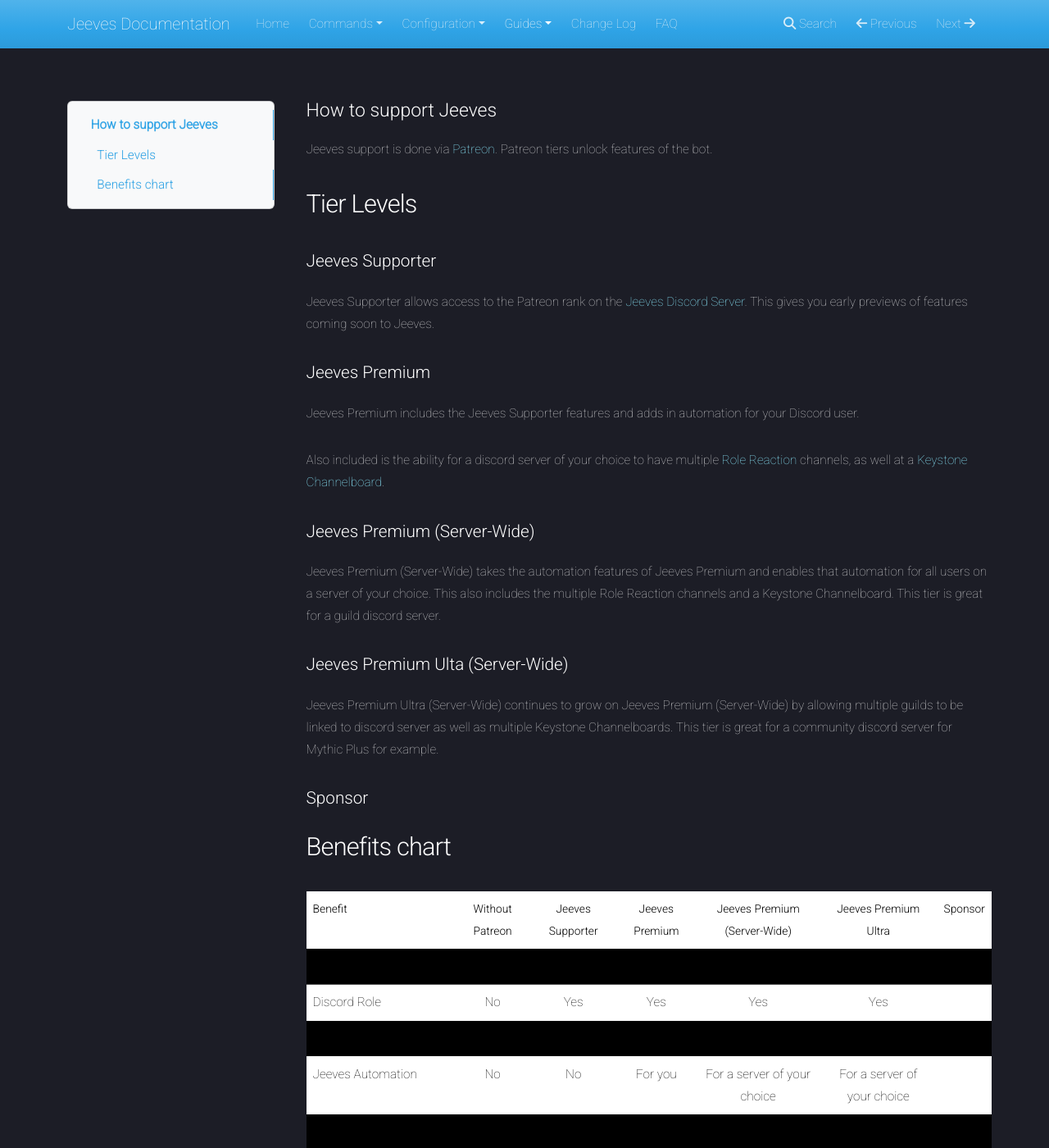
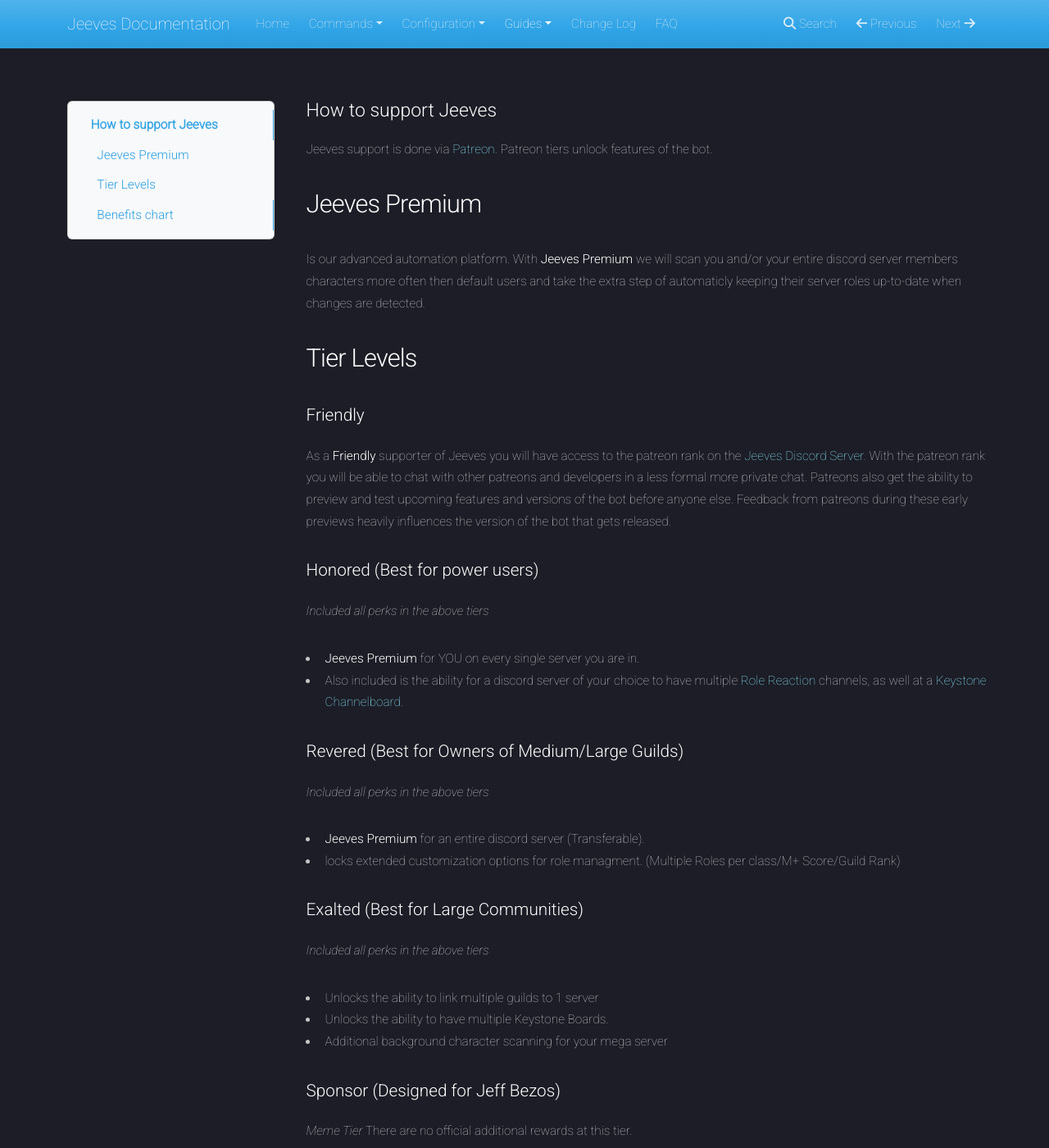
Before and after one commit to TeamJeeves/Jeeves-Bot-Documentation, an MkDocs documentation site: the page built from docs/guides/Supporting-Jeeves.md, in a window 1280 px wide and 1400 px high. Shown: the whole window at 82% size. Built offline with MkDocs 1.6.1, drawn with Linux system fonts in a browser that asks for light colours; nearby versions of some CDN libraries.

Commit message:
Deadlystrike update to Supporting Jeeves

```diff
--- a/docs/guides/Supporting-Jeeves.md
+++ b/docs/guides/Supporting-Jeeves.md
@@ -2,33 +2,50 @@
 
 Jeeves support is done via [Patreon](https://www.patreon.com/JeevesBot). Patreon tiers unlock features of the bot.
 
+## Jeeves Premium
+Is our advanced automation platform. With **Jeeves Premium** we will scan you and/or your entire discord server members characters more often then default users and take the extra step of automaticly keeping their server roles up-to-date when changes are detected.
 ## Tier Levels
 
-### Jeeves Supporter
+### Friendly
 
-Jeeves Supporter allows access to the Patreon rank on the [Jeeves Discord Server](https://www.jeeves.bot/discord). This gives you early previews of features coming soon to Jeeves.
-### Jeeves Premium
+As a **Friendly** supporter of Jeeves you will have access to the patreon rank on the [Jeeves Discord Server](https://www.jeeves.bot/discord).
+With the patreon rank you will be able to chat with other patreons and developers in a less formal more private chat.
+Patreons also get the ability to preview and test upcoming features and versions of the bot before anyone else.
+Feedback from patreons during these early previews heavily influences the version of the bot that gets released.
 
-Jeeves Premium includes the Jeeves Supporter features and adds in automation for your Discord user.
 
-Also included is the ability for a discord server of your choice to have multiple [Role Reaction](../commands/admin/rolereaction.md) channels, as well at a [Keystone Channelboard](Setting-Up-A-Board.md).
-### Jeeves Premium (Server-Wide)
+### Honored (Best for power users)
 
-Jeeves Premium (Server-Wide) takes the automation features of Jeeves Premium and enables that automation for all users on a server of your choice. This also includes the multiple Role Reaction channels and a Keystone Channelboard. This tier is great for a guild discord server.
-### Jeeves Premium Ulta (Server-Wide)
+*Included all perks in the above tiers*
 
-Jeeves Premium Ultra (Server-Wide) continues to grow on Jeeves Premium (Server-Wide) by allowing multiple guilds to be linked to discord server as well as multiple Keystone Channelboards. This tier is great for a community discord server for Mythic Plus for example.
-### Sponsor
+* **Jeeves Premium** for YOU on every single server you are in.
+* Also included is the ability for a discord server of your choice to have multiple [Role Reaction](../commands/admin/rolereaction.md) channels, as well at a [Keystone Channelboard](Setting-Up-A-Board.md).
+### Revered (Best for Owners of Medium/Large Guilds)
 
+*Included all perks in the above tiers*
+
+* **Jeeves Premium** for an entire discord server (Transferable).
+* locks extended customization options for role managment. (Multiple Roles per class/M+ Score/Guild Rank)
+### Exalted (Best for Large Communities)
+
+*Included all perks in the above tiers*
+
+* Unlocks the ability to link multiple guilds to 1 server
+* Unlocks the ability to have multiple Keystone Boards.
+* Additional background character scanning for your mega server
+
+### Sponsor (Designed for Jeff Bezos)
+*Meme Tier*
+There are no official additional rewards at this tier.
 
 
 ## Benefits chart
 
- |Benefit|Without Patreon|Jeeves Supporter|Jeeves Premium|Jeeves Premium (Server-Wide)|Jeeves Premium Ultra|Sponsor|
- |----------------|:--------------:|:--------------:|:--------------:|:--------------:|:--------------:|:--------------:|
-|Guilds linked to server|1|1|1|1|Multiple||
-|Discord Role|No|Yes|Yes|Yes|Yes||
-|Early Feature Previews|No|Yes|Yes|Yes|Yes||
-|Jeeves Automation|No|No|For you|For a server of your choice|For a server of your choice||
-|Multiple Role Reaction Channels|No|No|Yes|Yes|Yes||
-|Keystone Channelboard|No|No|1|1|Multiple||
+ |Benefit|Without Patreon|Jeeves Supporter|Jeeves Premium|Jeeves Premium (Server-Wide)|Jeeves Premium Ultra|
+ |----------------|:--------------:|:--------------:|:--------------:|:--------------:|:--------------:|
+|Guilds linked to server|1|1|1|1|Multiple|
+|Discord Role|No|Yes|Yes|Yes|Yes|
+|Early Feature Previews|No|Yes|Yes|Yes|Yes|
+|Jeeves Automation|No|No|For you|For a server of your choice|For a server of your choice|
+|Multiple Role Reaction Channels|No|No|Yes|Yes|Yes|
+|Keystone Channelboard|No|No|1|1|Multiple|
```
